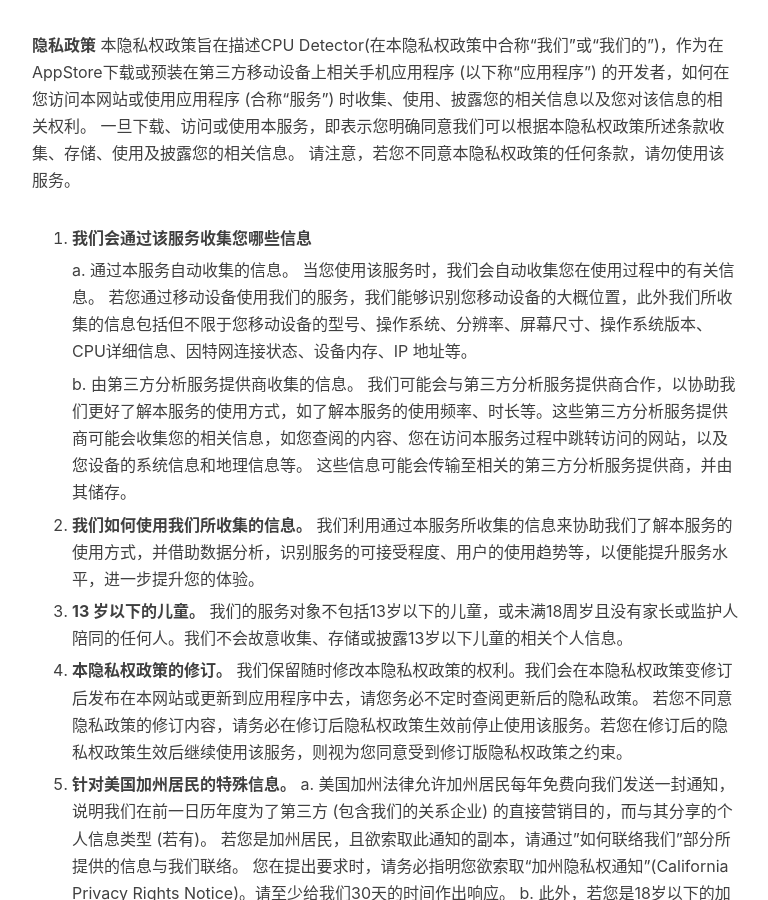
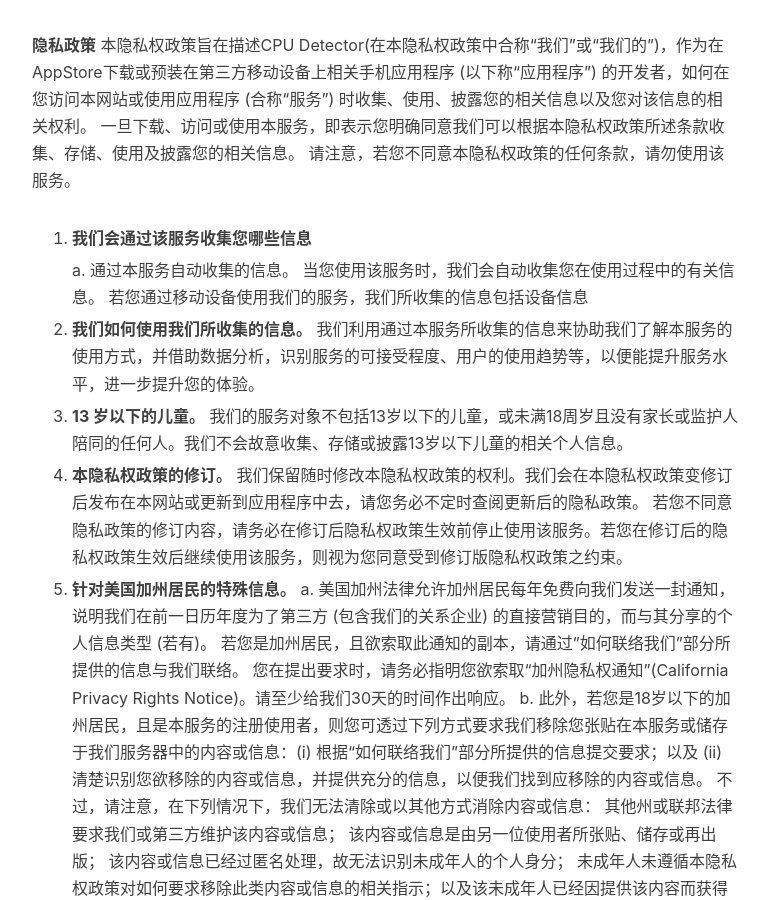
Before and after one commit to saltcoffee/saltcoffee.github.io, a Jekyll site: the page built from _posts/2021-06-17-隐私政策.md, in a window 1280 px wide and 900 px high, scrolled down 441 px. Shown: the whole window, without its empty margins (233-1001 px from the left). Built offline with Jekyll 4.4.1, drawn with Linux system fonts in a browser that asks for light colours; nearby versions of some CDN libraries; our own code applies the rules of GitHub Pages for plain Markdown files; comment, search, counter and statistics services are not loaded.

Commit message:
Update 2021-06-17-隐私政策.md

```diff
--- a/_posts/2021-06-17-隐私政策.md
+++ b/_posts/2021-06-17-隐私政策.md
@@ -7,22 +7,19 @@
 
    a. 通过本服务自动收集的信息。
    当您使用该服务时，我们会自动收集您在使用过程中的有关信息。
-   若您通过移动设备使用我们的服务，我们能够识别您移动设备的大概位置，此外我们所收集的信息包括但不限于您移动设备的型号、操作系统、分辨率、屏幕尺寸、操作系统版本、CPU详细信息、因特网连接状态、设备内存、IP 地址等。
+   若您通过移动设备使用我们的服务，我们所收集的信息包括设备信息
 
-   b. 由第三方分析服务提供商收集的信息。
-   我们可能会与第三方分析服务提供商合作，以协助我们更好了解本服务的使用方式，如了解本服务的使用频率、时长等。这些第三方分析服务提供商可能会收集您的相关信息，如您查阅的内容、您在访问本服务过程中跳转访问的网站，以及您设备的系统信息和地理信息等。 这些信息可能会传输至相关的第三方分析服务提供商，并由其储存。
-
-2. **我们如何使用我们所收集的信息。**
+3. **我们如何使用我们所收集的信息。**
 我们利用通过本服务所收集的信息来协助我们了解本服务的使用方式，并借助数据分析，识别服务的可接受程度、用户的使用趋势等，以便能提升服务水平，进一步提升您的体验。
 
-3. **13 岁以下的儿童。**
+4. **13 岁以下的儿童。**
 我们的服务对象不包括13岁以下的儿童，或未满18周岁且没有家长或监护人陪同的任何人。我们不会故意收集、存储或披露13岁以下儿童的相关个人信息。
 
-4. **本隐私权政策的修订。**
+5. **本隐私权政策的修订。**
 我们保留随时修改本隐私权政策的权利。我们会在本隐私权政策变修订后发布在本网站或更新到应用程序中去，请您务必不定时查阅更新后的隐私政策。
 若您不同意隐私政策的修订内容，请务必在修订后隐私权政策生效前停止使用该服务。若您在修订后的隐私权政策生效后继续使用该服务，则视为您同意受到修订版隐私权政策之约束。
 
-5. **针对美国加州居民的特殊信息。**
+6. **针对美国加州居民的特殊信息。**
    a. 美国加州法律允许加州居民每年免费向我们发送一封通知，说明我们在前一日历年度为了第三方 (包含我们的关系企业) 的直接营销目的，而与其分享的个人信息类型 (若有)。 若您是加州居民，且欲索取此通知的副本，请通过”如何联络我们”部分所提供的信息与我们联络。 您在提出要求时，请务必指明您欲索取“加州隐私权通知”(California Privacy Rights Notice)。请至少给我们30天的时间作出响应。
    b. 此外，若您是18岁以下的加州居民，且是本服务的注册使用者，则您可透过下列方式要求我们移除您张贴在本服务或储存于我们服务器中的内容或信息：(i) 根据“如何联络我们”部分所提供的信息提交要求；以及 (ii) 清楚识别您欲移除的内容或信息，并提供充分的信息，以便我们找到应移除的内容或信息。
    不过，请注意，在下列情况下，我们无法清除或以其他方式消除内容或信息：
```
